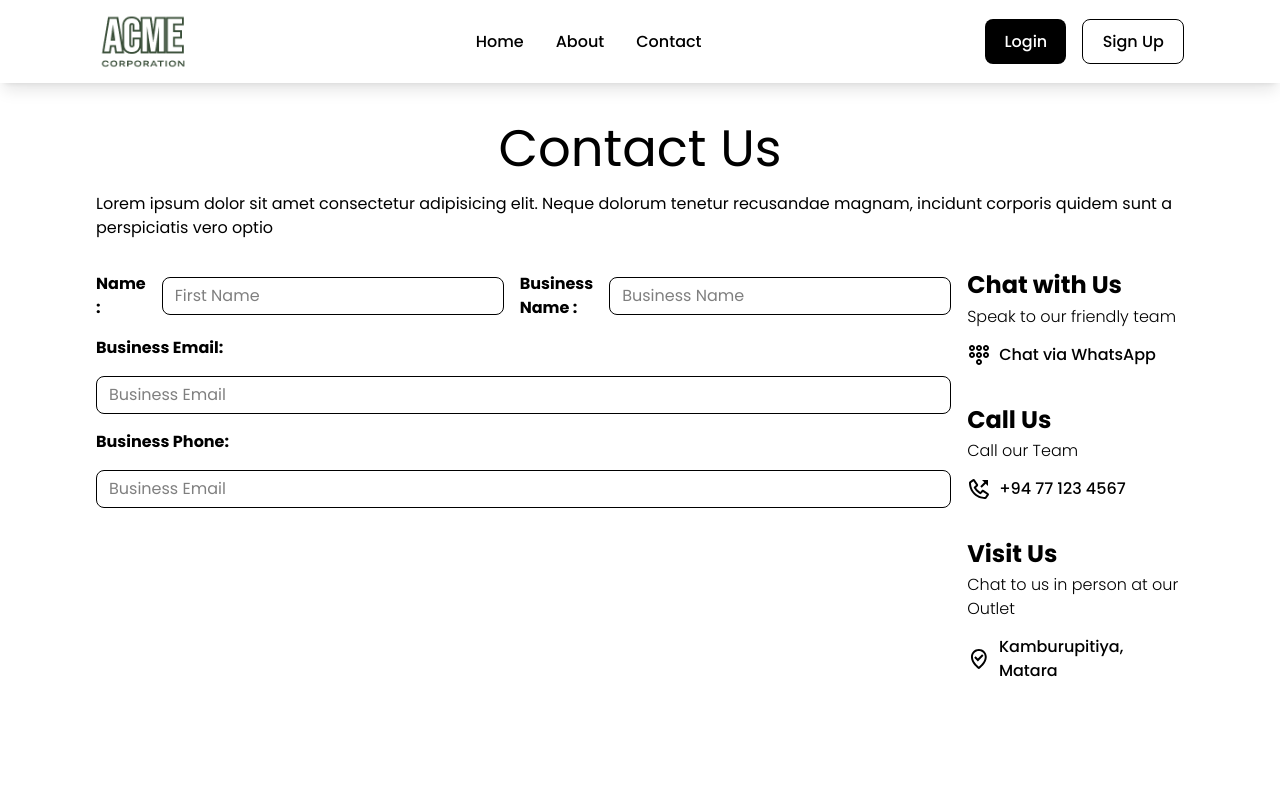
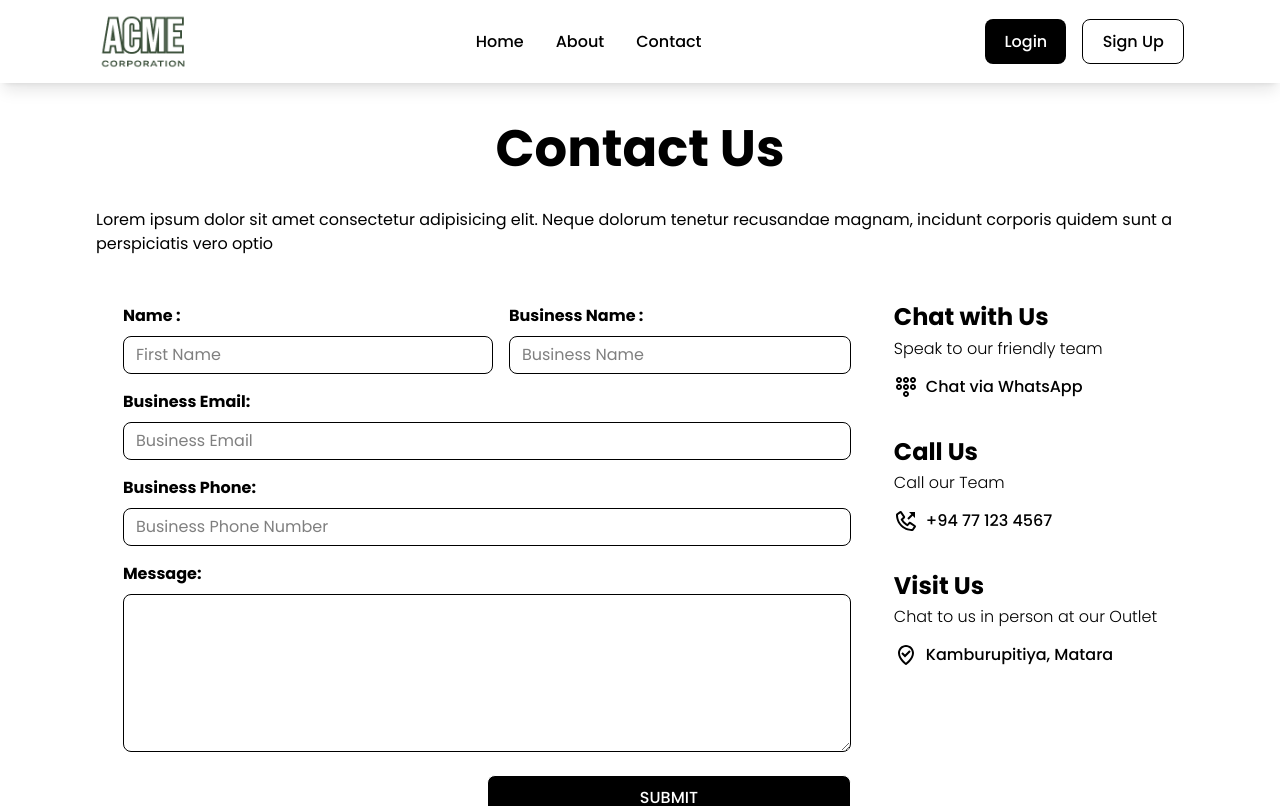
Before and after one commit to chira0001/LankaCapital_ERP_Web, a React (Vite) app in the folder client/: page /contact in a window 1280 px wide. Shown: the top 806 px of the page. Built offline with nearby package versions, Linux system fonts and the light colour scheme.

Commit message:
Shortly corrected contact page

```diff
--- a/client/src/pages/About/About.jsx
+++ b/client/src/pages/About/About.jsx
@@ -22,7 +22,7 @@ const About = () => {
             Image: about3,
             Title: "Simple, Smart, and Secure Lending",
             Description: "Our company delivers easy access loan services with fair interest rates and quick approvals. We prioritize customer satisfaction, data security, and long‑term financial stability."
-        }
+        },
     ]
 
     return (
@@ -45,10 +45,10 @@ const About = () => {
                             <div
                                 key={index}
                                 className={`rounded-xl w-[20rem] flex flex-col
-                                        ${index % 3 === 1 ? "md:mt-15 md:scale-[1.1]" : "md:scale-[0.9]"}
+                                        ${index % 3 === 1 ? "md:mt-15 md:scale-[1.1]" : "md:scale-[0.8]"}
                                         `}
                             >
-                                <img src={detail.Image} alt="" className='w-[12rem] self-center' />
+                                <img src={detail.Image} alt="" className='w-[20rem] self-center' />
                                 <span className='bg-gray-400 px-6 py-3 font-bold text-4xl'>
                                     {index < 9 ? `0${index + 1}` : index + 1}
                                 </span>
--- a/client/src/pages/Contact/Contact.jsx
+++ b/client/src/pages/Contact/Contact.jsx
@@ -1,8 +1,32 @@
-import React from 'react'
+import React, { useState } from 'react'
 import ContactInfo from '../../component/ContactInfo/ContactInfo'
 import CommonNavbar from '../../component/Navbar/CommonNavbar'
+import Footer from '../../component/Footer/Footer'
 
 const Contact = () => {
+
+    const [firstName, setFirstName] = useState();
+    const [businessName, setBusinessName] = useState();
+    const [businessEmail, setBusinessEmail] = useState();
+    const [businessPhone, setBusinessPhone] = useState();
+    const [message, setMessage] = useState();
+
+    const [isError, setIsError] = useState(false);
+
+
+    const sendMessage = (e) => {
+        e.preventDefault();
+        validate();
+        console.log(`${firstName}, ${businessName}, ${businessEmail}, ${businessPhone}, ${message}`);
+    }
+
+    const validate = () => {
+        if (firstName == "" || firstName == null) {
+            setIsError(true);
+        }
+    }
+
+    const icon = <svg xmlns="http://www.w3.org/2000/svg" width={24} height={24} fill={"currentColor"} viewBox={"0 0 24 24"}>{/* Boxicons v3.0.8 https://boxicons.com | License  https://docs.boxicons.com/free */}<path d="M11 7h2v6h-2zm0 8h2v2h-2z"></path><path d="M12 22c5.51 0 10-4.49 10-10S17.51 2 12 2 2 6.49 2 12s4.49 10 10 10m0-18c4.41 0 8 3.59 8 8s-3.59 8-8 8-8-3.59-8-8 3.59-8 8-8"></path></svg>;
 
     const contactInfos = [
         {
@@ -31,8 +55,8 @@ const Contact = () => {
     return (
         <>
             <CommonNavbar />
-            <div className='text-black bg-white flex flex-col items-center px-4 md:px-24 gap-4 py-30'>
-                <h1>Contact Us</h1>
+            <div className='text-black bg-white flex flex-col items-center px-4 md:px-24 gap-8 py-30'>
+                <h1 className='font-bold'>Contact Us</h1>
                 <p className='md:pb-4'>Lorem ipsum dolor sit amet consectetur adipisicing elit.
                     Neque dolorum tenetur recusandae magnam, incidunt corporis quidem sunt a perspiciatis vero optio
                 </p>
@@ -40,25 +64,140 @@ const Contact = () => {
                     <form action="">
                         <div className='flex flex-col gap-4'>
                             <div className='flex flex-col md:flex-row gap-4 md:items-center'>
-                                <label htmlFor="">Name :</label>
-                                <input type="text" placeholder='First Name' className='border rounded-lg px-3 py-1.5' />
-                                <label htmlFor="">Business Name :</label>
-                                <input type="text" placeholder='Business Name' className='border rounded-lg px-3 py-1.5' />
+                                <div className='flex flex-col gap-2'>
+                                    <label htmlFor="">Name :</label>
+                                    <div className="relative w-full">
+                                        <input
+                                            type="text"
+                                            placeholder={isError ? "Enter first name" : "First Name"}
+                                            className={`border rounded-lg px-3 py-1.5 pr-10 w-full
+                                        ${isError ? "border-red-600 border-2 placeholder-red-600" : ""}`}
+                                            value={firstName}
+                                            onChange={(e) => setFirstName(e.target.value)}
+                                        />
+
+                                        {isError && (
+                                            <span className="absolute right-3 top-1/2 -translate-y-1/2 text-red-600">
+                                                <svg
+                                                    xmlns="http://www.w3.org/2000/svg"
+                                                    width={18}
+                                                    height={18}
+                                                    fill="currentColor"
+                                                    viewBox="0 0 24 24"
+                                                >
+                                                    <path d="M11 7h2v6h-2zm0 8h2v2h-2z"></path>
+                                                    <path d="M12 22c5.51 0 10-4.49 10-10S17.51 2 12 2 2 6.49 2 12s4.49 10 10 10m0-18c4.41 0 8 3.59 8 8s-3.59 8-8 8-8-3.59-8-8 3.59-8 8-8"></path>
+                                                </svg>
+                                            </span>
+                                        )}
+                                    </div>
+                                </div>
+                                <div className='flex flex-col gap-2'>
+                                    <label htmlFor="">Business Name :</label>
+                                    <div className='relative w-full'>
+                                        <input type="text" placeholder='Business Name' className='border rounded-lg px-3 py-1.5'
+                                            onChange={(e) => {
+                                                setBusinessName(e.target.value)
+                                            }}
+                                        />
+                                        {isError && (
+                                            <span className="absolute right-3 top-1/2 -translate-y-1/2 text-red-600">
+                                                <svg
+                                                    xmlns="http://www.w3.org/2000/svg"
+                                                    width={18}
+                                                    height={18}
+                                                    fill="currentColor"
+                                                    viewBox="0 0 24 24"
+                                                >
+                                                    <path d="M11 7h2v6h-2zm0 8h2v2h-2z"></path>
+                                                    <path d="M12 22c5.51 0 10-4.49 10-10S17.51 2 12 2 2 6.49 2 12s4.49 10 10 10m0-18c4.41 0 8 3.59 8 8s-3.59 8-8 8-8-3.59-8-8 3.59-8 8-8"></path>
+                                                </svg>
+                                            </span>
+                                        )}
+                                    </div>
+                                </div>
                             </div>
-                            <div className='flex flex-col gap-4'>
+                            <div className='flex flex-col gap-2'>
                                 <label htmlFor="">Business Email: </label>
-                                <input type="email" placeholder='Business Email' className='border rounded-lg px-3 py-1.5 w-full' />
+                                <div className='relative w-full'>
+                                    <input type="email" placeholder='Business Email' className='border rounded-lg px-3 py-1.5 w-full'
+                                        onChange={(e) => {
+                                            setBusinessEmail(e.target.value)
+                                        }}
+                                    />
+                                    {isError && (
+                                        <span className="absolute right-3 top-1/2 -translate-y-1/2 text-red-600">
+                                            <svg
+                                                xmlns="http://www.w3.org/2000/svg"
+                                                width={18}
+                                                height={18}
+                                                fill="currentColor"
+                                                viewBox="0 0 24 24"
+                                            >
+                                                <path d="M11 7h2v6h-2zm0 8h2v2h-2z"></path>
+                                                <path d="M12 22c5.51 0 10-4.49 10-10S17.51 2 12 2 2 6.49 2 12s4.49 10 10 10m0-18c4.41 0 8 3.59 8 8s-3.59 8-8 8-8-3.59-8-8 3.59-8 8-8"></path>
+                                            </svg>
+                                        </span>
+                                    )}
+                                </div>
                             </div>
-                            <div className='flex flex-col gap-4'>
+                            <div className='flex flex-col gap-2'>
                                 <label htmlFor="">Business Phone: </label>
-                                <input type="email" placeholder='Business Email' className='border rounded-lg px-3 py-1.5 w-full' />
+                                <div className='relative w-full'>
+                                    <input type="tel" placeholder='Business Phone Number' className='border rounded-lg px-3 py-1.5 w-full'
+                                        onChange={(e) => {
+                                            setBusinessPhone(e.target.value)
+                                        }}
+                                    />
+                                    {isError && (
+                                        <span className="absolute right-3 top-1/2 -translate-y-1/2 text-red-600">
+                                            <svg
+                                                xmlns="http://www.w3.org/2000/svg"
+                                                width={18}
+                                                height={18}
+                                                fill="currentColor"
+                                                viewBox="0 0 24 24"
+                                            >
+                                                <path d="M11 7h2v6h-2zm0 8h2v2h-2z"></path>
+                                                <path d="M12 22c5.51 0 10-4.49 10-10S17.51 2 12 2 2 6.49 2 12s4.49 10 10 10m0-18c4.41 0 8 3.59 8 8s-3.59 8-8 8-8-3.59-8-8 3.59-8 8-8"></path>
+                                            </svg>
+                                        </span>
+                                    )}
+                                </div>
                             </div>
+
+                            <div className='flex flex-col gap-2'>
+                                <label htmlFor="">Message: </label>
+                                <div className='relative w-full'>
+                                    <textarea name="" id="" className='border rounded-lg px-3 py-1.5 w-full' rows="6"
+                                        onChange={(e) => {
+                                            setMessage(e.target.value)
+                                        }}
+                                    ></textarea>
+                                    {isError && (
+                                        <span className="absolute right-3 top-1/2 -translate-y-1/2 text-red-600">
+                                            <svg
+                                                xmlns="http://www.w3.org/2000/svg"
+                                                width={18}
+                                                height={18}
+                                                fill="currentColor"
+                                                viewBox="0 0 24 24"
+                                            >
+                                                <path d="M11 7h2v6h-2zm0 8h2v2h-2z"></path>
+                                                <path d="M12 22c5.51 0 10-4.49 10-10S17.51 2 12 2 2 6.49 2 12s4.49 10 10 10m0-18c4.41 0 8 3.59 8 8s-3.59 8-8 8-8-3.59-8-8 3.59-8 8-8"></path>
+                                            </svg>
+                                        </span>
+                                    )}
+                                </div>
+                            </div>
+                            <button className='border w-1/2 self-end px-4 py-1.5 bg-black text-white rounded' onClick={sendMessage}>SUBMIT</button>
                         </div>
                     </form>
-                    <hr className='md:hidden my-4 w-[75%] border-gray-200 self-center' />
+                    <hr className='md:hidden my-4 w-3/4 border-gray-200 self-center' />
                     <ContactInfo />
                 </div>
             </div>
+            <Footer />
         </>
     )
 }
```
Also changed, not shown: client/src/pages/Home/Home.jsx (+8 -1 lines).
